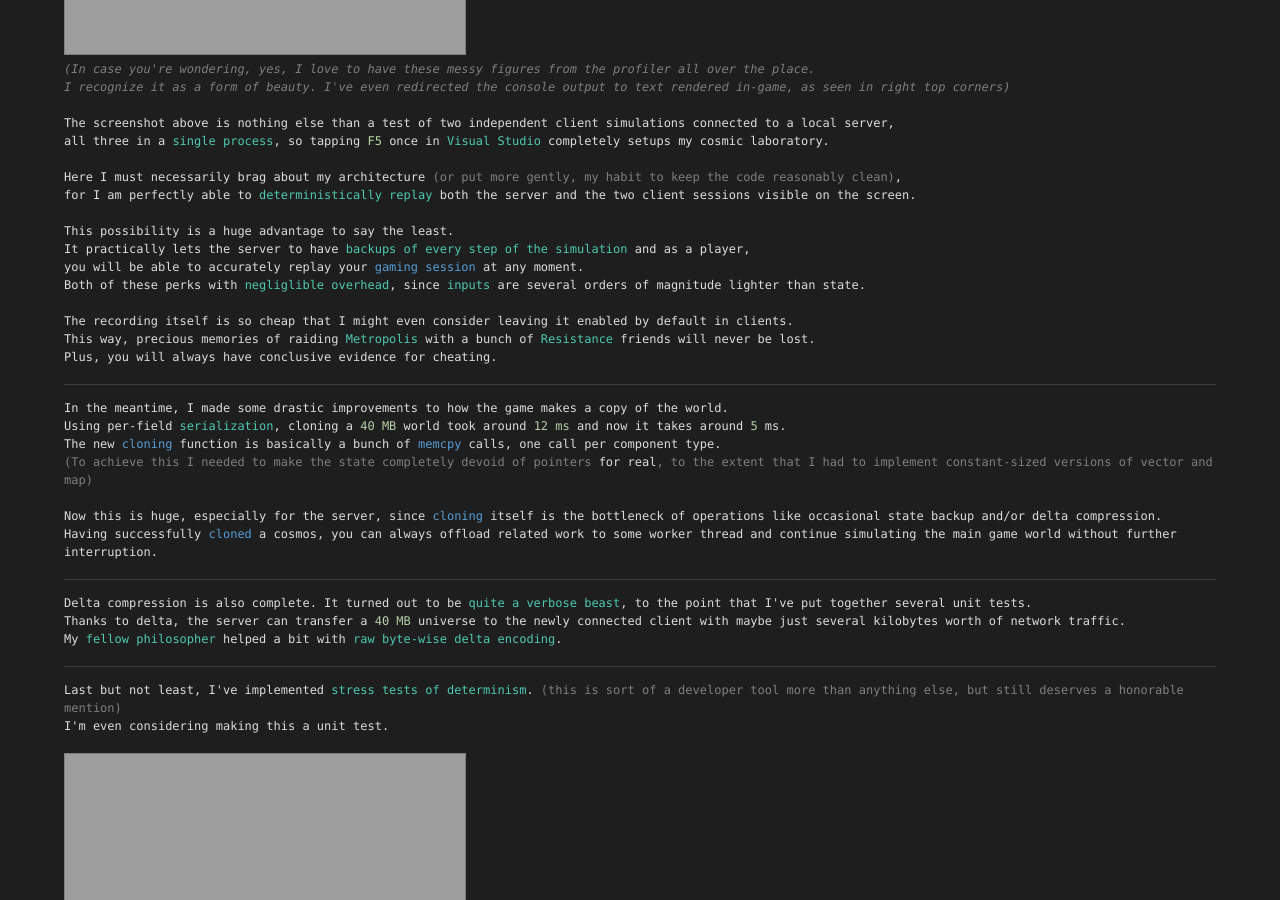
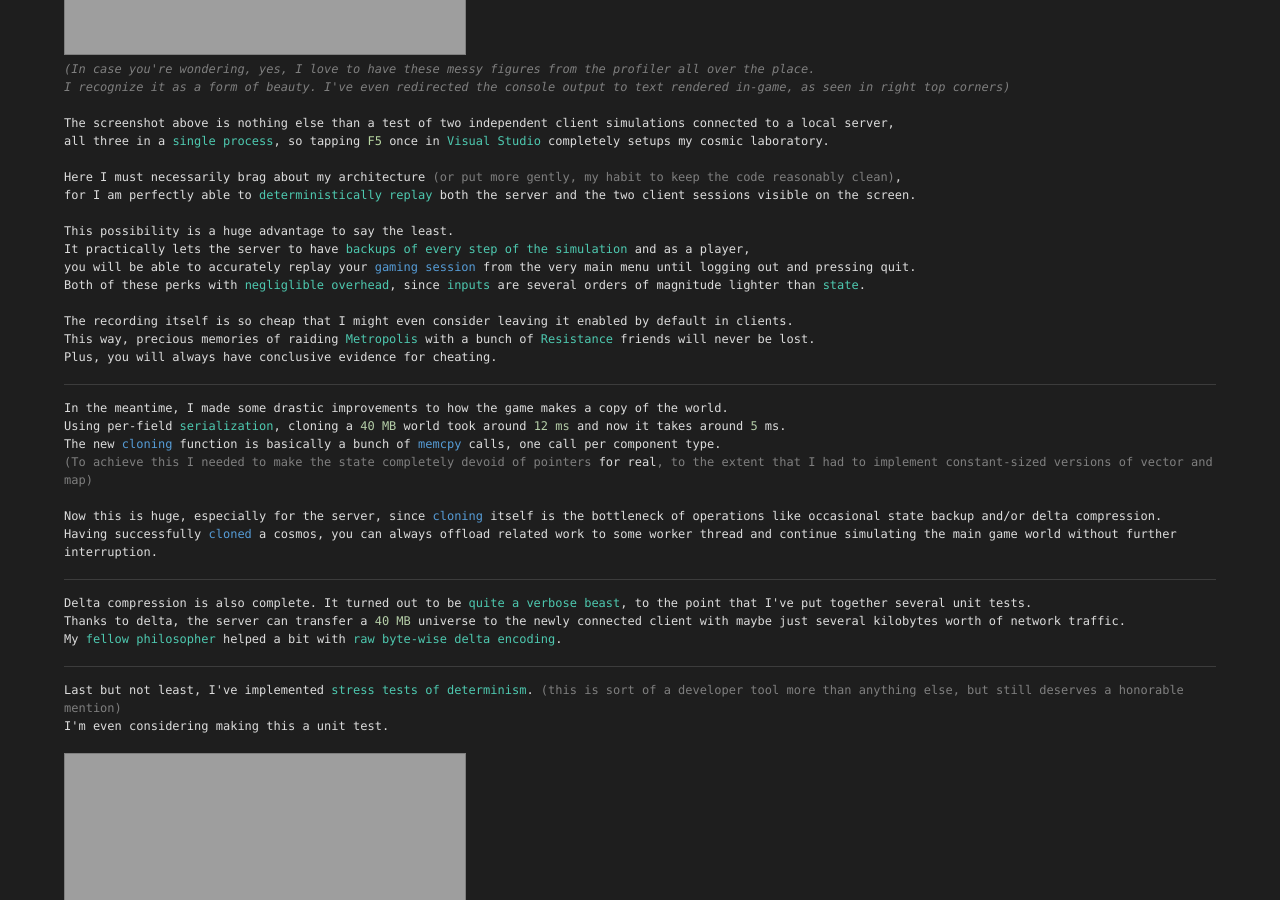
Before and after one commit to TeamHypersomnia/TeamHypersomnia.github.io, a Jekyll site: the page built from _posts/2016-08-31-working-connection-and-delta-compression.html, in a window 1280 px wide and 900 px high, scrolled down 1056 px. Built offline with Jekyll 4.4.1, drawn with Linux system fonts in a browser that asks for light colours.

Commit message:
slight edit

```diff
--- a/_posts/2016-08-31-working-connection-and-delta-compression.html
+++ b/_posts/2016-08-31-working-connection-and-delta-compression.html
@@ -34,8 +34,8 @@ for I am perfectly able to <span class="vstype">deterministically replay</span>
 <br/>
 This possibility is a huge advantage to say the least.<br/>
 It practically lets the server to have <span class="vstype">backups of every step of the simulation</span> and as a player,<br/>
-you will be able to accurately replay your <span class="vskeyword">gaming session</span> at any moment.<br/>
-Both of these perks with <span class="vstype">negliglible overhead</span>, since <span class="vstype">inputs</span> are several orders of magnitude lighter than state.<br/>
+you will be able to accurately replay your <span class="vskeyword">gaming session</span> from the very main menu until logging out and pressing quit.<br/>
+Both of these perks with <span class="vstype">negliglible overhead</span>, since <span class="vstype">inputs</span> are several orders of magnitude lighter than <span class="vstype">state</span>.<br/>
 <br/>
 The recording itself is so cheap that I might even consider leaving it enabled by default in clients.<br/>
 This way, precious memories of raiding <span class="vstype">Metropolis</span> with a bunch of <span class="vstype">Resistance</span> friends will never be lost.</br>
```
